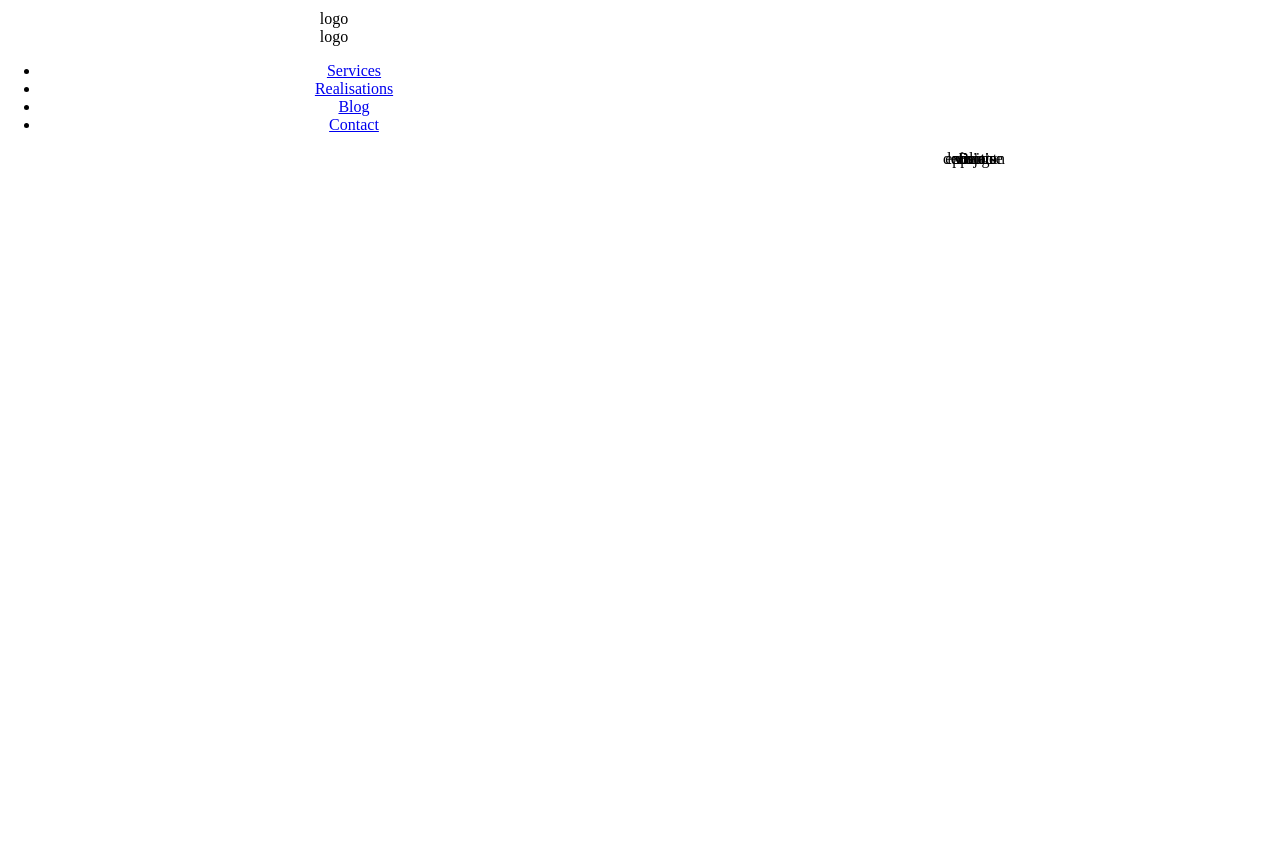
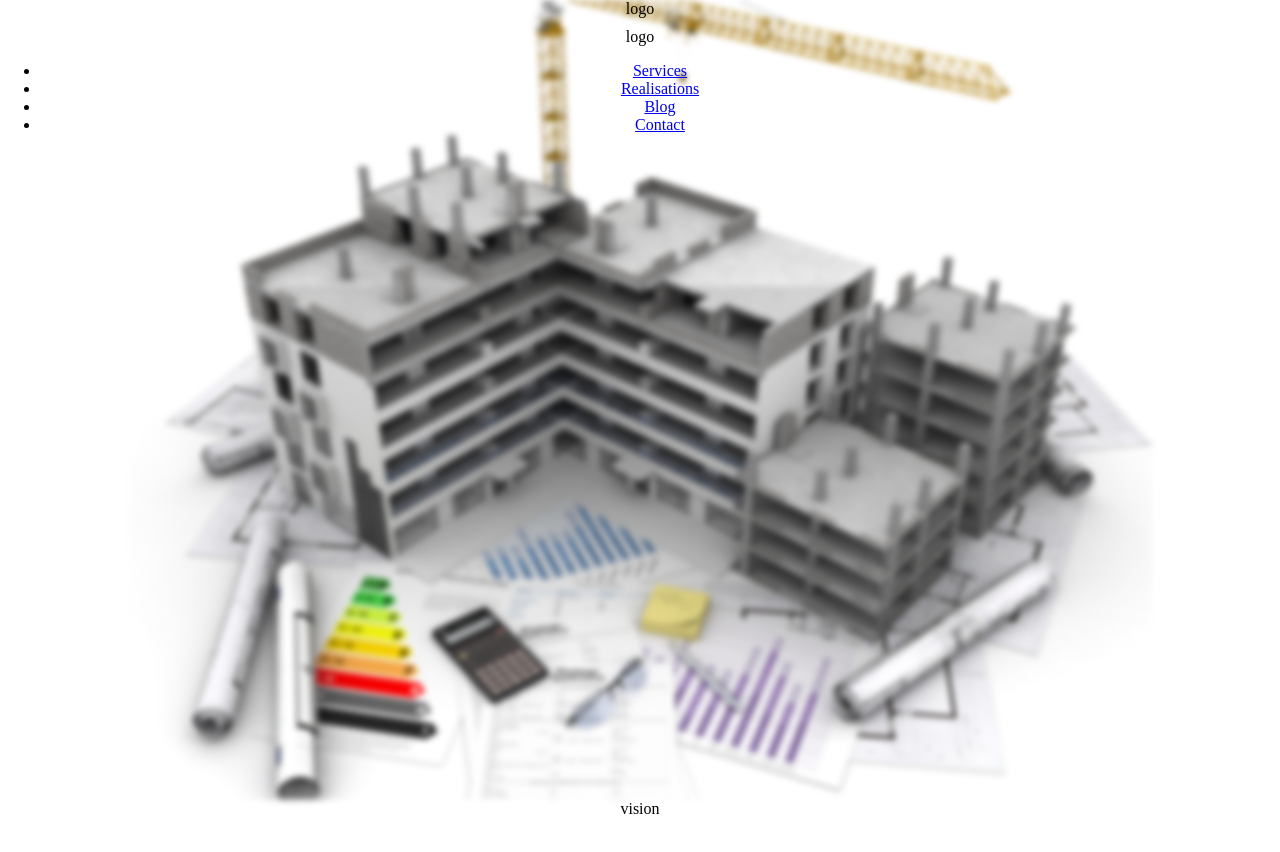
Before and after one commit to DoddyMatabaro/landing-for-build-enterprise, a plain HTML site: page index.html in a window 1280 px wide. Shown: the top 852 px of the page. Before the commit the page ends 800 px from the top, so only its background shows below. Drawn offline with Linux system fonts and the light colour scheme.

Commit message:
hero background image

```diff
--- a/assets/styles/main.css
+++ b/assets/styles/main.css
@@ -6,19 +6,59 @@
     --margin:1rem;
 }
 
+*{
+   box-sizing: border-box;
+}
+
+html{
+    height: 100%;
+}
 body{
-    margin: 10px 0;
+    height: 100%;
+    margin:0;
     padding: 0;
     text-align: center;
 }
 
 #container{
+    width: 100vw;
     display: grid;
-    grid-template-rows: "hero vision expertise devise projet articles contact";
+    grid-template-areas: "hero"
+                         "vision"
+                         "expertise"
+                         "devise"
+                         "projet"
+                        "articles"
+                         "contact";
 }
+header{
+    height:100vh;
+    grid-area: hero;
+}
+.hero-bg_image{
+    background-image: url("../images/backgrounds/hero.png");
+    height: 100%;
+    filter: blur(4px);
+    -webkit-filter: blur(3px);
 
+    background-position: center;
+    background-repeat: no-repeat;
+    background-size: center;
+
+}
+.hero{
+    display: flex;
+    flex-direction: column;
+    gap: 0.6rem;
+    width: 100%;
+    height: 100%;
+    position: absolute;
+    z-index: 2;
+    transform: translate(-0%, -100%);
+}
 #vision{
     grid-area: vision;
+    height:100vh;
 }
 
 #expertise{
--- a/index.html
+++ b/index.html
@@ -10,16 +10,20 @@
 <body>
     <div class="container" id="container">
         <header>
-            <div>logo</div>
-            <nav>
-                <div>logo</div>
-                <ul>
+            <div class="hero-bg_image"></div>
+
+            <div class="hero">
+                <div class="logo">logo</div>
+                <nav class="menu">
+                    <div class="nav-logo">logo</div>
+                    <ul class="links">
                         <li><a href="services">Services</a></li>
                         <li><a href="projets">Realisations</a></li>
                         <li><a href="blog">Blog</a></li>
                         <li><a href="contact">Contact</a></li>
                     </ul>
                 </nav>
+            </div>
         </header>
         <section id="vision">
             vision
```
Also changed, not shown: assets/images/backgrounds/hero.png (added), assets/images/backgrounds/paroisse.jpg (renamed from assets/images/background/paroisse.jpg). Lines whose indentation alone changed are shown as unchanged.
